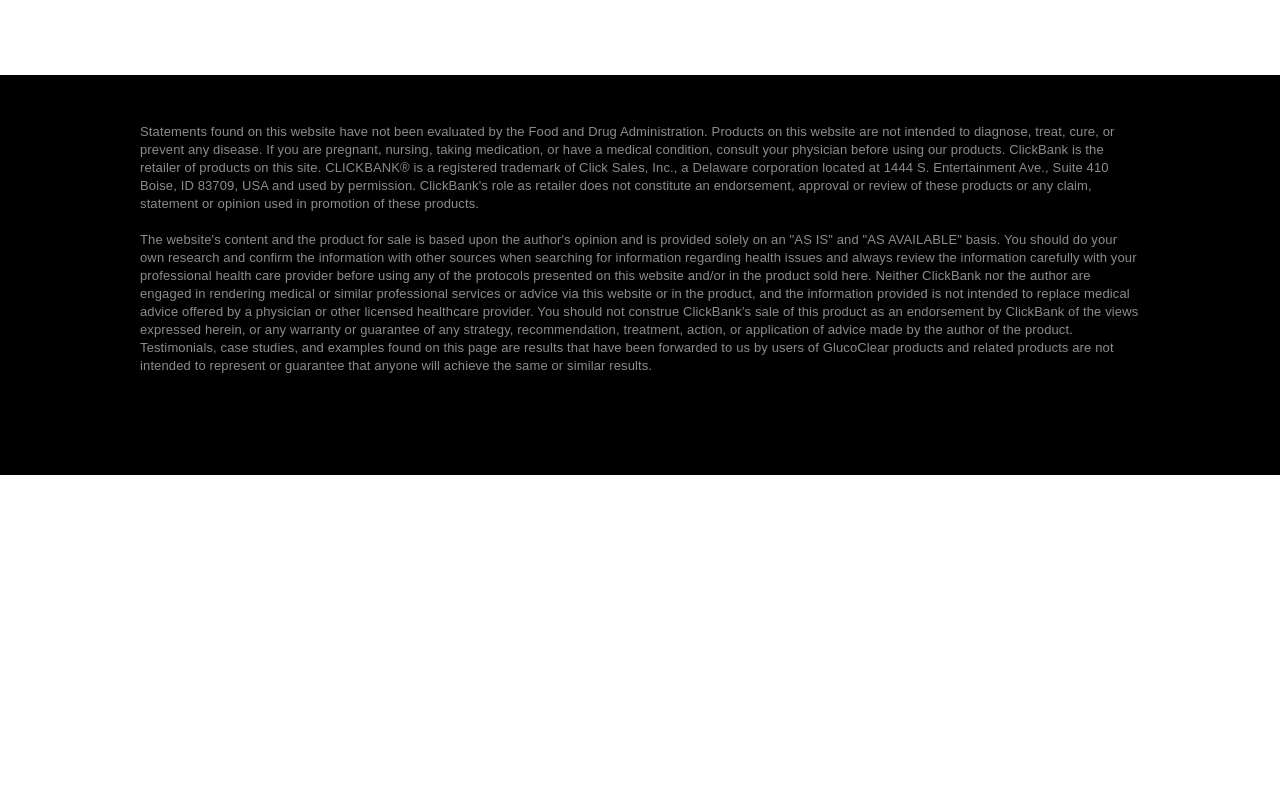
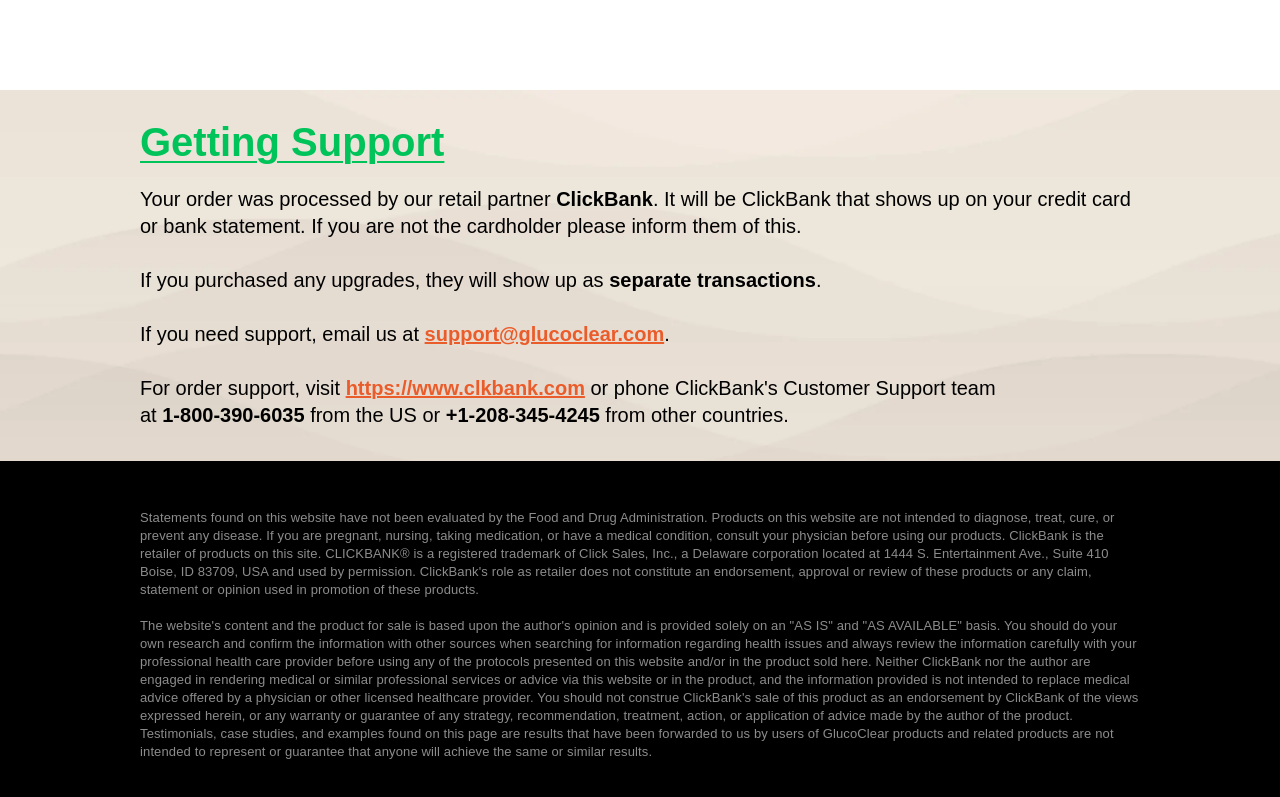
Before and after one commit to m1ron/glucoclear, a website: page welcome.html in a window 1280 px wide. Shown: the part 1553-2350 px from the top of the page. Before the commit the page ends 2028 px from the top, so only its background shows below. Drawn offline with Linux system fonts and the light colour scheme; a web font is replaced by a local one.

Commit message:
welcome page

```diff
--- a/scss/layout/header.scss
+++ b/scss/layout/header.scss
@@ -2,6 +2,7 @@
    HEADER
    ========================================================================== */
 .header {
+  min-width: 320px;
   min-height: 62px;
   padding-top: 10px;
   padding-bottom: 10px;
@@ -58,12 +59,10 @@
 
   &--centered {
     text-align: center;
-    @include media-breakpoint-up(xl) {
-      .header__brand {
-        margin-right: auto;
-        margin-left: auto;
-        left: auto;
-      }
+    .header__brand {
+      margin-right: auto;
+      margin-left: auto;
+      left: auto;
     }
   }
 
--- a/scss/layout/page.scss
+++ b/scss/layout/page.scss
@@ -13,6 +13,10 @@
     @include media-breakpoint-up(md) {
       padding-top: 70px;
       padding-bottom: 70px;
+    }
+    @include media-breakpoint-up(xl) {
+      padding-top: 85px;
+      padding-bottom: 85px;
     }
   }
 
--- /dev/null
+++ b/scss/module/support.scss
@@ -0,0 +1,65 @@
+.support {
+  padding-top: 50px;
+  padding-bottom: 50px;
+  margin-bottom: -40px;
+  position: relative;
+  z-index: 1;
+  @include media-breakpoint-up(md) {
+    margin-bottom: -70px;
+  }
+  @include media-breakpoint-up(lg) {
+    padding-top: 32px;
+    padding-bottom: 32px;
+  }
+  @include media-breakpoint-up(xl) {
+    padding-right: 70px;
+    padding-left: 70px;
+    margin-bottom: -85px;
+    line-height: 27px;
+  }
+
+  &::after {
+    @include pseudo;
+    position: absolute;
+    top: 0;
+    right: -15px;
+    bottom: 0;
+    left: -15px;
+    z-index: -1;
+    background: url('#{$img}/getting-support.webp') no-repeat center bottom;
+    background-size: cover;
+    @include media-breakpoint-up(xss) {
+      width: 100vw;
+      right: 0;
+      left: 50%;
+      transform: translateX(-50%);
+    }
+  }
+
+  h3 {
+    margin-bottom: 16px;
+    font-size: 28px;
+    line-height: 30px;
+    font-weight: 800;
+    color: #00c35a;
+    text-decoration: underline;
+    text-decoration-thickness: .05em;
+    text-underline-offset: .125em;
+    @include media-breakpoint-up(md) {
+      margin-bottom: 24px;
+      font-size: 40px;
+      line-height: 40px;
+    }
+  }
+
+  strong {
+    font-weight: 800;
+  }
+
+  .tel {white-space: nowrap;}
+
+  p {
+    margin-bottom: 27px;
+    &:last-of-type {margin-bottom: 0;}
+  }
+}
--- a/scss/module/welcome.scss
+++ b/scss/module/welcome.scss
@@ -1,9 +1,14 @@
 .welcome {
+  margin-bottom: 60px;
+  @include media-breakpoint-up(md) {
+    margin-bottom: 60px;
+  }
+  @include media-breakpoint-up(lg) {
+    margin-bottom: 80px;
+  }
   @include media-breakpoint-up(xl) {
     max-width: 1000px;
-    margin-top: 63px;
-    margin-right: auto;
-    margin-left: auto;
+    margin: 63px auto 93px;
   }
 
   &__image {
--- a/scss/style.scss
+++ b/scss/style.scss
@@ -30,4 +30,5 @@
         'module/wait',
         'module/upsell',
         'module/upgrade',
-        'module/welcome';
+        'module/welcome',
+        'module/support';
--- a/welcome.html
+++ b/welcome.html
@@ -49,12 +49,21 @@
 					<p class="wide"><strong>CONGRATULATIONS!</strong> You've made a fantastic choice by adding GlucoClear to take back control over your health! We are already preparing your order to ship out to you within one business day. I know you are going to LOVE the benefits and FREEDOM that GlucoClear brings to your energy, health and outlook on life.</p>
 					<p>If you need support please email us at <strong><a href="mailto:support@glucoclear.com" class="red">support@glucoclear.com</a></strong></p>
 					<p>You will receive a shipping notification along with your tracking link to locate and track the status of your order in transit when your item has shipped. Any questions regarding your tracking or shipment please contact us using the information below.</p>
-					<h4 class="color-red">Average Shipping Times:</h4>
-					<p><strong>USA/Canada:</strong> 3-7 business days <br><strong>International:</strong> 10-16 business days</p>
-					<p>To your health and success, <br>And from your new friend,</p>
+					<section>
+						<h4 class="color-red">Average Shipping Times:</h4>
+						<p><strong>USA/Canada:</strong> 3-7 business days <br><strong>International:</strong> 10-16 business days</p>
+						<p>To your health and success, <br>And from your new friend,</p>
+					</section>
 					<figure class="welcome__sign"><img src="img/sign.svg" alt="Mark Davis"></figure>
 				</div>
 			</div>
+			<article class="support">
+				<h3>Getting Support</h3>
+				<p>Your order was processed by our retail partner <strong>ClickBank</strong>. It will be ClickBank that shows up on your credit card or bank statement. If you are not the cardholder please inform them of this.</p>
+				<p>If you purchased any upgrades, they will show up as <strong>separate transactions</strong>.</p>
+				<p>If you need support, email us at <a href="mailto:support@glucoclear.com" class="color-red"><strong>support@glucoclear.com</strong></a>.</p>
+				<p>For order support, visit <a href="https://www.clkbank.com" target="_blank" class="color-red"><strong>https://www.clkbank.com</strong></a> or phone ClickBank's Customer Support team at&nbsp;<strong class="tel">1-800-390-6035</strong> from the US or <strong class="tel">+1-208-345-4245</strong> from other countries.</p>
+			</article>
 		</article>
 	</main>
 
```
Also changed, not shown: css/style.css, img/Confirmation -/6 bottle together (1) 4.png (deleted), img/getting-support.webp (added), 1 other file.
